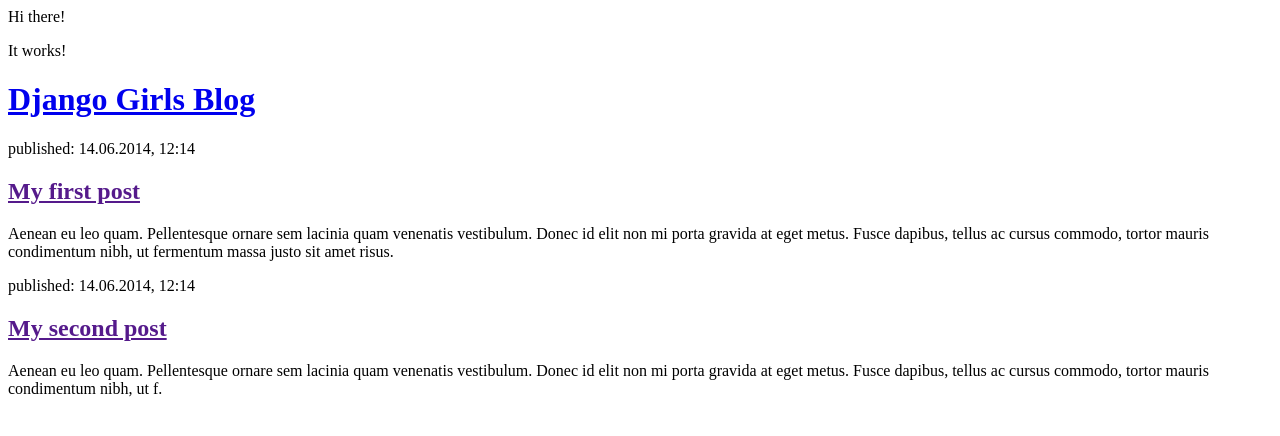
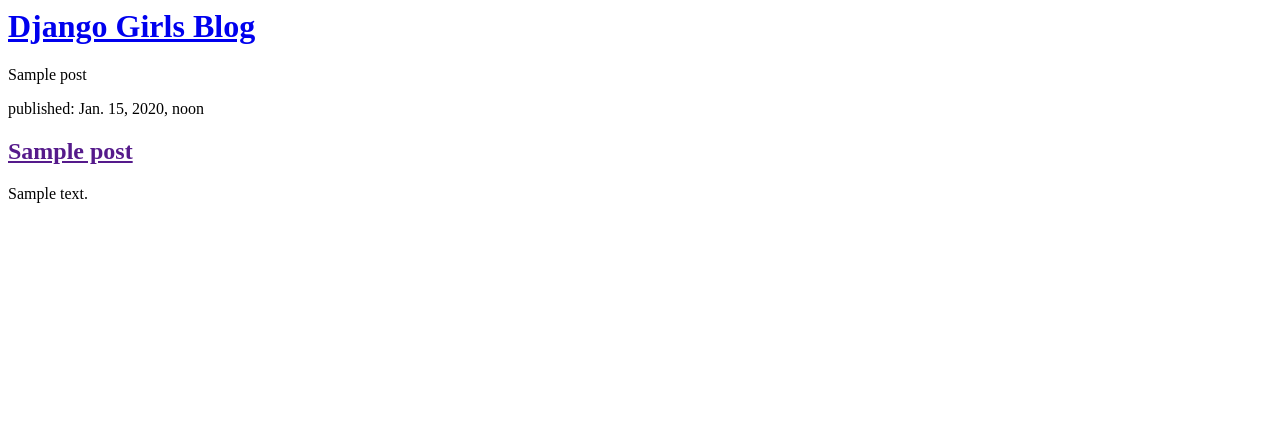
Before and after one commit to VirginijaJR/my-first-blog, a Django app: template blog/templates/blog/post_list.html in a window 1280 px wide. Shown: the top 436 px of the page. Run offline with Django 3.2, Linux system fonts and the light colour scheme; the template is opened without the code that fills it: values that come from a table or form of the project are taken from there, others are empty; tables that the repository leaves empty hold one stand-in row (values such as "Sample post").

Commit message:
Modified templates to display posts from database.

```diff
--- a/blog/templates/blog/post_list.html
+++ b/blog/templates/blog/post_list.html
@@ -1,8 +1,3 @@
-<html>
-<body>
-    <p>Hi there!</p>
-    <p>It works!</p>
-</body>
 <html>
     <head>
         <title>Django Girls blog</title>
@@ -11,17 +6,15 @@
         <div>
             <h1><a href="/">Django Girls Blog</a></h1>
         </div>
+        {% for post in posts %}
+    {{ post }}
+{% endfor %}
+    </body>
 
-        <div>
-            <p>published: 14.06.2014, 12:14</p>
-            <h2><a href="">My first post</a></h2>
-            <p>Aenean eu leo quam. Pellentesque ornare sem lacinia quam venenatis vestibulum. Donec id elit non mi porta gravida at eget metus. Fusce dapibus, tellus ac cursus commodo, tortor mauris condimentum nibh, ut fermentum massa justo sit amet risus.</p>
-        </div>
-
-        <div>
-            <p>published: 14.06.2014, 12:14</p>
-            <h2><a href="">My second post</a></h2>
-            <p>Aenean eu leo quam. Pellentesque ornare sem lacinia quam venenatis vestibulum. Donec id elit non mi porta gravida at eget metus. Fusce dapibus, tellus ac cursus commodo, tortor mauris condimentum nibh, ut f.</p>
-        </div>
-    </body>
-</html>
+{% for post in posts %}
+    <div>
+        <p>published: {{ post.published_date }}</p>
+        <h2><a href="">{{ post.title }}</a></h2>
+        <p>{{ post.text|linebreaksbr }}</p>
+    </div>
+{% endfor %}
--- a/blog/views.py
+++ b/blog/views.py
@@ -1,4 +1,8 @@
 from django.shortcuts import render
+from django.utils import timezone
+from .models import Post
+
 
 def post_list(request):
-    return render(request, 'blog/post_list.html', {})
+    posts = Post.objects.filter(published_date__lte=timezone.now()).order_by('published_date')
+    return render(request, 'blog/post_list.html', {'posts': posts})
```
